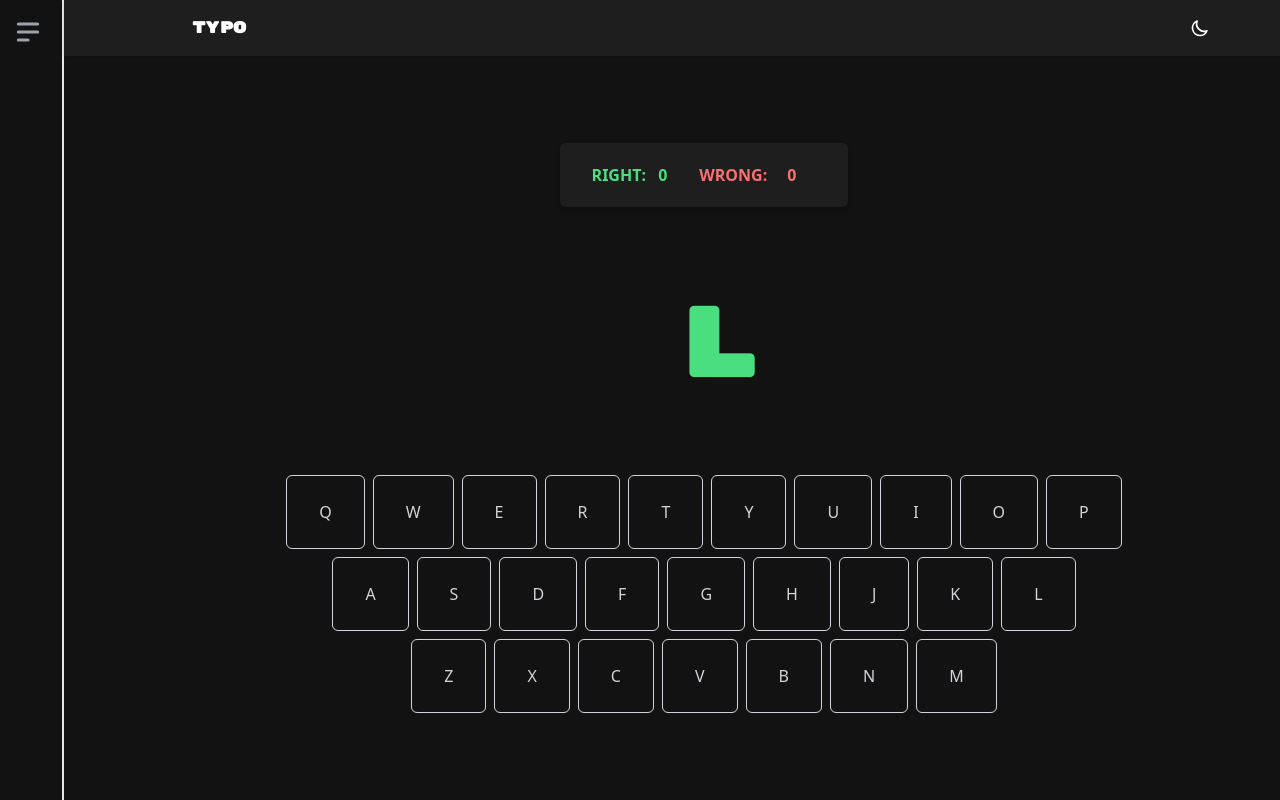
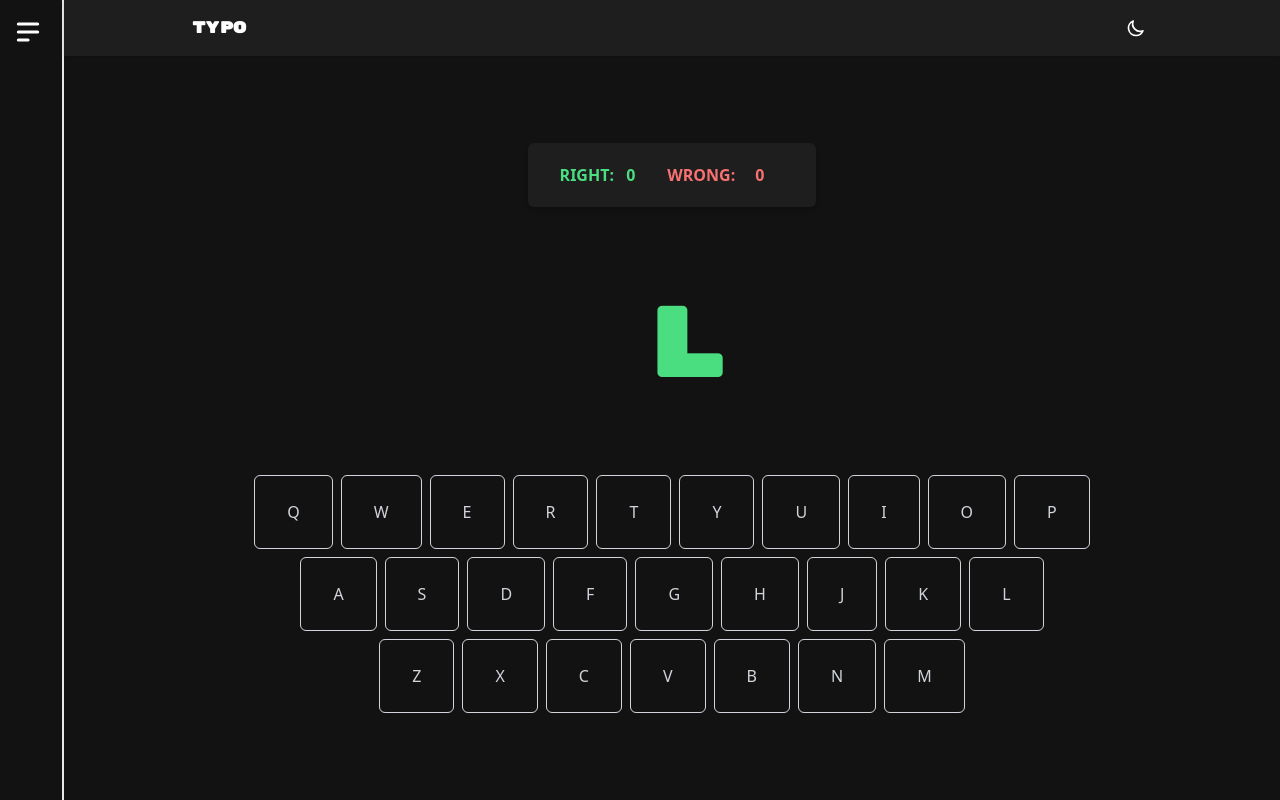
Before and after one commit to staranbeer/typing-test, a React (Create React App) app: page / in a window 1280 px wide. Both pictures are taken after a click on the element 802 px from the left and 282 px from the top of the page. Built offline with nearby package versions, Linux system fonts and the light colour scheme; a web font is replaced by a local one.

Commit message:
minor changes

```diff
--- a/src/App.jsx
+++ b/src/App.jsx
@@ -15,13 +15,13 @@ const App = () => {
   return (
     <>
       <div
-        className={`app-container  overflow-hidden flex  ${
+        className={`app-container dark:text-gray-400  w-screen h-screen overflow-hidden flex   ${
           isDarkMode ? "dark" : ""
         } `}
       >
-        <div className="dark:bg-[#121212] dark:text-gray-400 text-gray-700 flex ">
+        <div className="  flex w-full dark:bg-[#121212] text-gray-700 ">
           <motion.div
-            className="sidebar  border-r-2 w-64 overflow-hidden"
+            className="sidebar  border-r-2 w-64 overflow-hidden dark:text-white"
             animate={{ width: isSidebarOpen ? "4rem" : "16rem" }}
           >
             <motion.div className="flex  ">
@@ -46,7 +46,7 @@ const App = () => {
               </div>
             </div>
           </motion.div>
-          <div className="flex flex-col w-screen h-screen ">
+          <div className="flex   flex-col flex-1 ">
             <Header toggleDarkMode={toggleDarkMode} />
             <Main />
           </div>
--- a/src/components/Ui/Header.jsx
+++ b/src/components/Ui/Header.jsx
@@ -3,7 +3,7 @@ import { HiOutlineMoon } from "react-icons/hi";
 
 const Header = ({ toggleDarkMode }) => {
   return (
-    <header className="px-6 md:px-12 lg:px-32  py-3 font-bold shadow flex items-center justify-between dark:bg-[#1e1e1e] dark:text-white ">
+    <header className="w-full px-6 md:px-12 lg:px-32  py-3 font-bold shadow flex items-center justify-between dark:bg-[#1e1e1e] dark:text-white ">
       <p className="font-rubic">Typo</p>
       <div onClick={toggleDarkMode} className="icon-container cursor-pointer">
         <HiOutlineMoon size={20} />
--- a/src/components/Ui/Keyboard/Keyboard.jsx
+++ b/src/components/Ui/Keyboard/Keyboard.jsx
@@ -7,7 +7,7 @@ const Keyboard = ({ pressedKey, makeRed, makeGreen, isSame }) => {
   const keys3 = ["z", "x", "c", "v", "b", "n", "m"];
 
   return (
-    <div className=" justify-center items-center flex-col  lg:flex gap-2 overflow-hidden">
+    <div className="hidden justify-center items-center flex-col  lg:flex gap-2 overflow-hidden">
       <div className="flex gap-2  ">
         {keys1.map((i) => {
           return (
--- a/src/index.js
+++ b/src/index.js
@@ -1,9 +1,14 @@
 import "./index.css";
 import { createRoot } from "react-dom/client";
 import App from "./App";
+import { BrowserRouter } from "react-router-dom";
 
 const rootElement = document.getElementById("root");
 
 const root = createRoot(rootElement);
 
-root.render(<App />);
+root.render(
+  <BrowserRouter>
+    <App />
+  </BrowserRouter>,
+);
```
